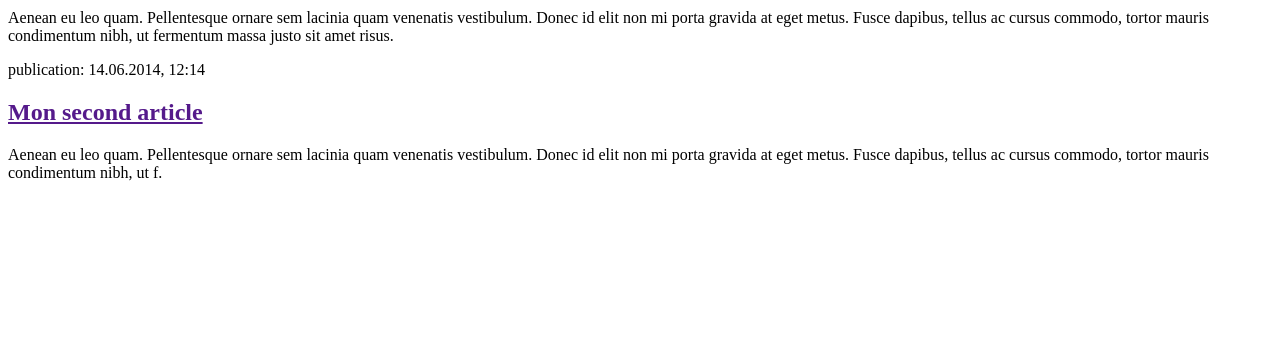
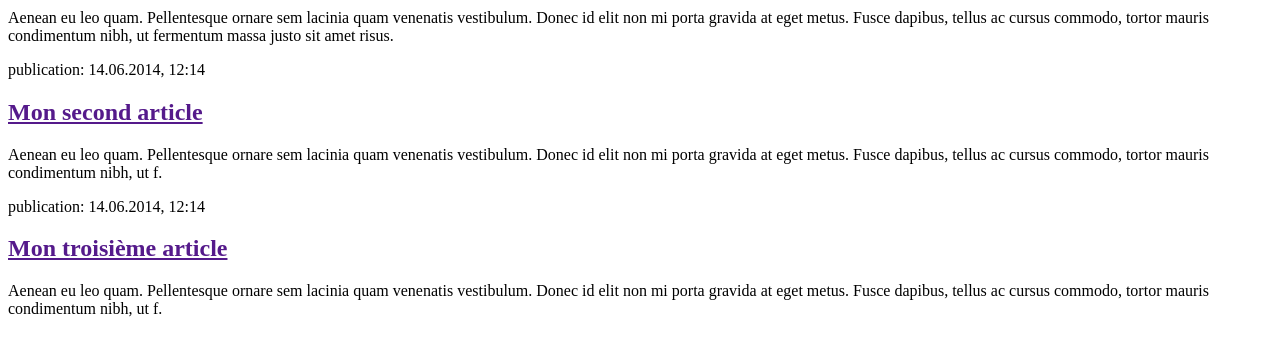
Before and after one commit to Herve-2476/my-first-blog, a Django app: page / in a window 1280 px wide. Shown: the part 156-512 px from the top of the page. Run offline with Django 3.2, Linux system fonts and the light colour scheme.

Commit message:
modify HTML

```diff
--- a/blog/templates/blog/post_list.html
+++ b/blog/templates/blog/post_list.html
@@ -19,5 +19,15 @@
             <h2><a href="">Mon second article</a></h2>
             <p>Aenean eu leo quam. Pellentesque ornare sem lacinia quam venenatis vestibulum. Donec id elit non mi porta gravida at eget metus. Fusce dapibus, tellus ac cursus commodo, tortor mauris condimentum nibh, ut f.</p>
         </article>
+		 <article>
+            <time>publication: 14.06.2014, 12:14</time>
+            <h2><a href="">Mon troisième article</a></h2>
+            <p>Aenean eu leo quam. Pellentesque ornare sem lacinia quam venenatis vestibulum. Donec id elit non mi porta gravida at eget metus. Fusce dapibus, tellus ac cursus commodo, tortor mauris condimentum nibh, ut f.</p>
+        </article>
+
+
+
+
+
     </body>
 </html>
```
